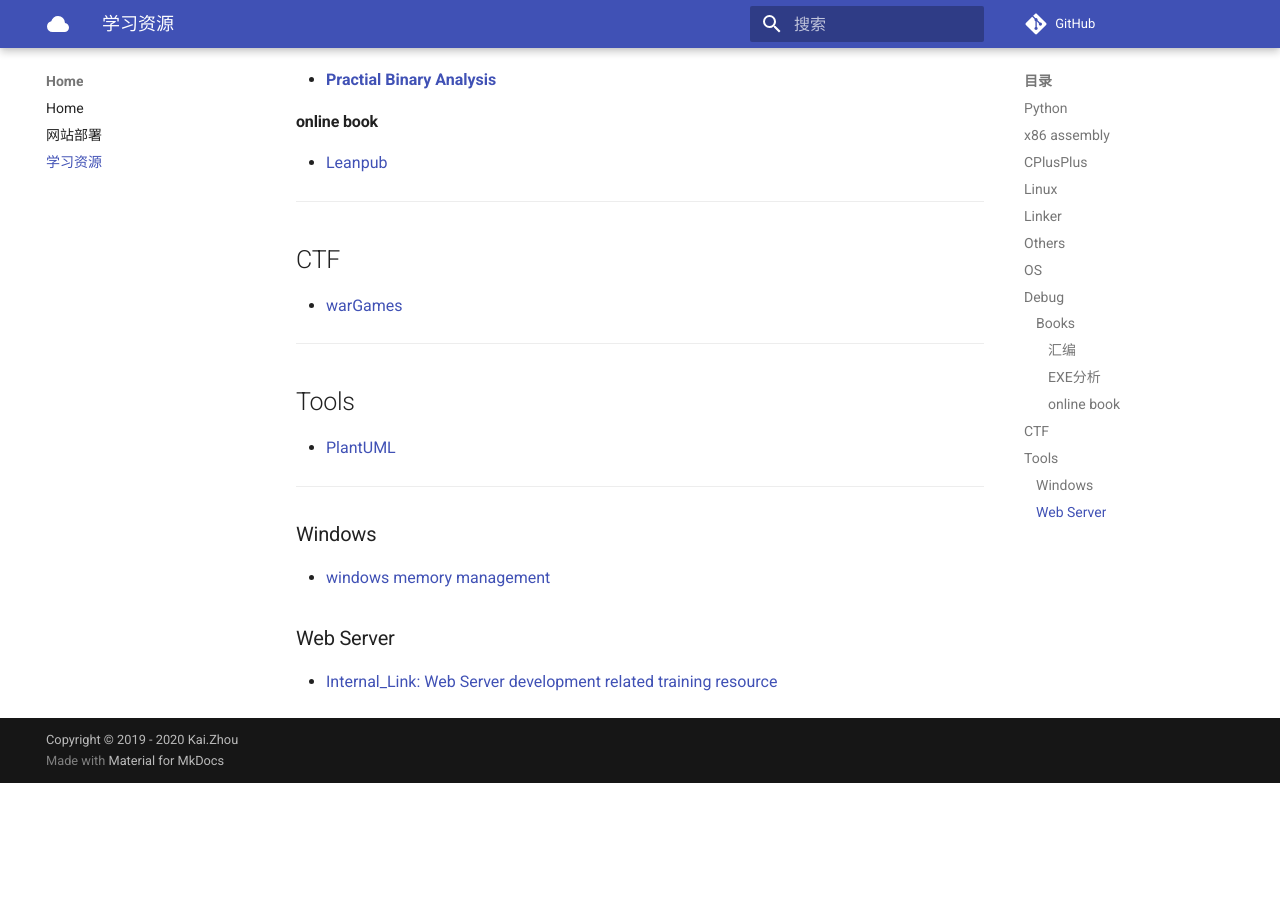
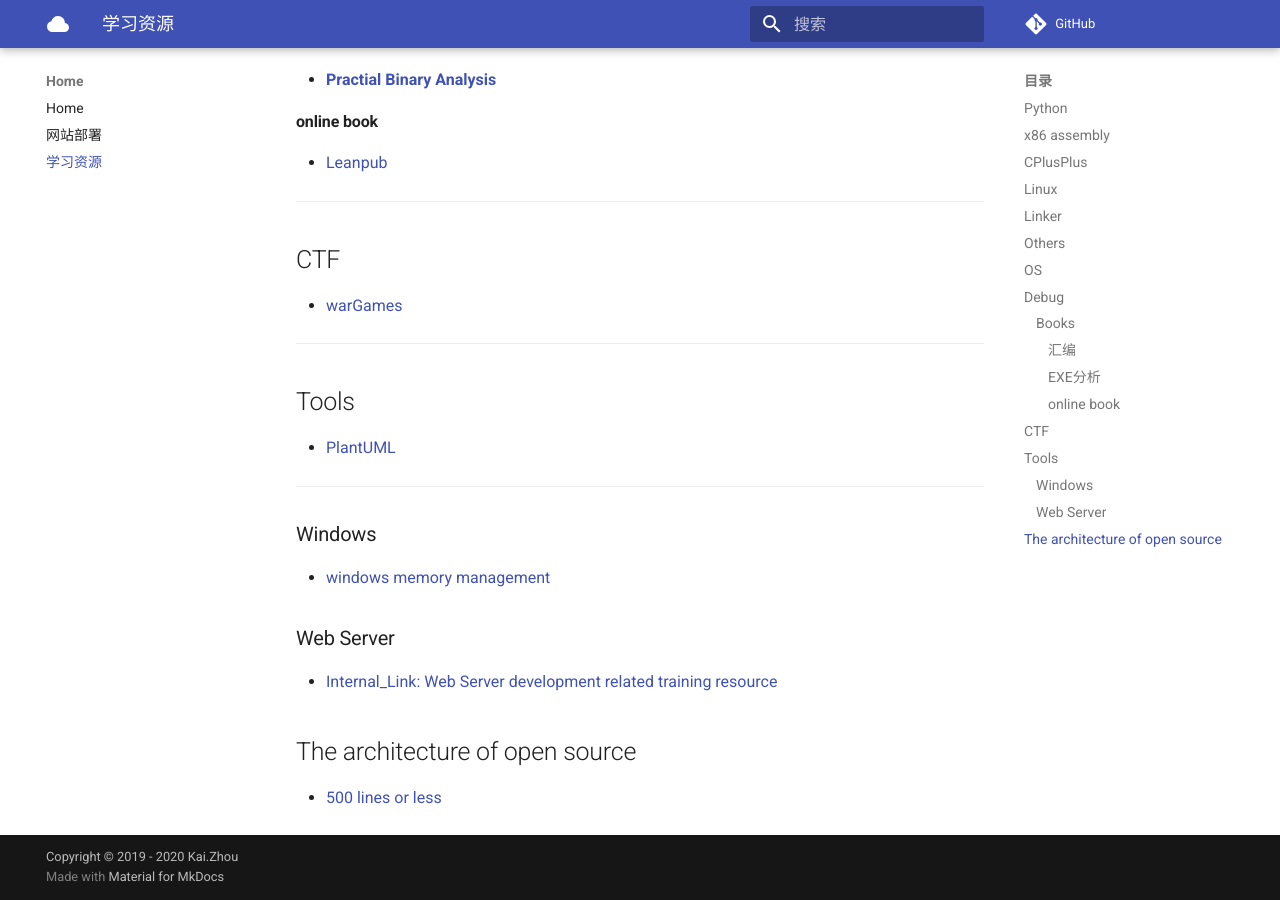
Before and after one commit to zhoukaidev/ks_blog, an MkDocs documentation site: the page built from docs/trainingResource.md, in a window 1280 px wide and 900 px high, scrolled down 1832 px. Built offline with MkDocs 1.6.1 and Material for MkDocs 9.7.7, drawn with Linux system fonts in a browser that asks for light colours; comment, search, counter and statistics services are not loaded; before the commit the page ends 2615 px from its top, so only the background shows below that.

Commit message:
Update trainingResource.md

```diff
--- a/docs/trainingResource.md
+++ b/docs/trainingResource.md
@@ -93,3 +93,7 @@ Record the link of training resource to save my bad memroy.
 ### Web Server
 
 * [Internal_Link: Web Server development related training resource](server/trainingResource.md)
+
+## The architecture of open source
+
+* [500 lines or less](http://aosabook.org/en/index.html)
```
